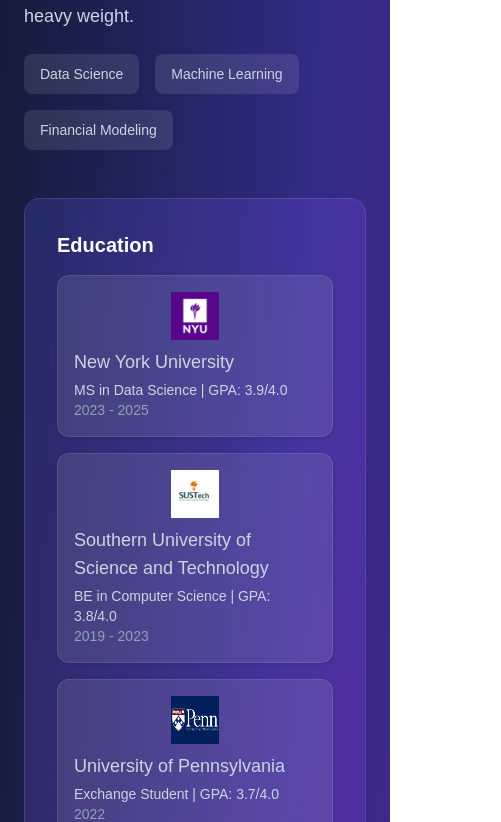
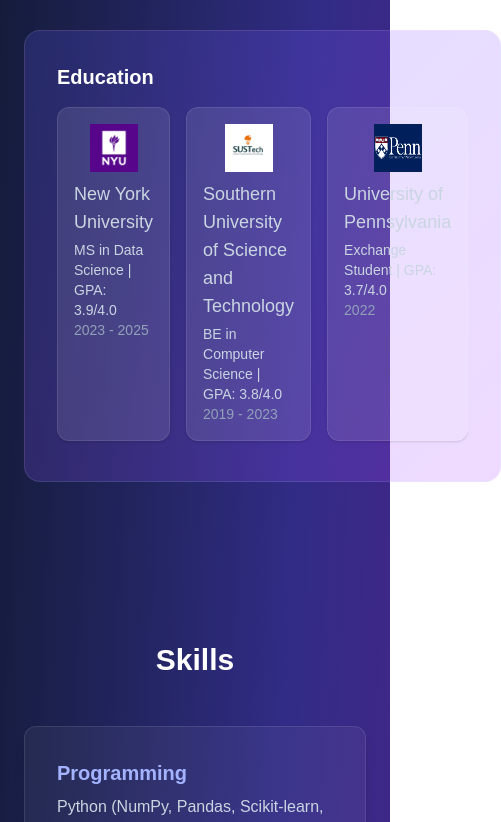
Before and after one commit to JP-DS/MyWebsite, a Next.js app: page / in a window 390 px wide. Shown: the part 1602-2424 px from the top of the page, 501 px wide, since content can reach past the window. Built offline with nearby package versions, Linux system fonts and the light colour scheme.

Commit message:
Update: display education boxes in a horizontal row with horizontal scroll on small screens

```diff
--- a/app/page.js
+++ b/app/page.js
@@ -133,7 +133,7 @@
             </div>
             <div className="bg-gradient-to-br from-indigo-500/20 to-purple-500/20 p-8 rounded-2xl border border-white/10">
               <h3 className="text-xl font-semibold mb-4">Education</h3>
-              <div className="grid grid-cols-1 gap-4 md:grid-cols-3 text-slate-300">
+              <div className="flex flex-row gap-4 overflow-x-auto text-slate-300 pb-2">
                 <a href="https://www.nyu.edu/" target="_blank" rel="noopener noreferrer" className="block bg-white/10 hover:bg-indigo-500/20 transition-colors duration-200 rounded-xl p-4 border border-white/10 shadow cursor-pointer">
                   <img src="/School/nyu.png" alt="NYU Logo" className="w-12 h-12 mb-2 mx-auto" />
                   <h4 className="font-medium text-lg mb-1">New York University</h4>
```
